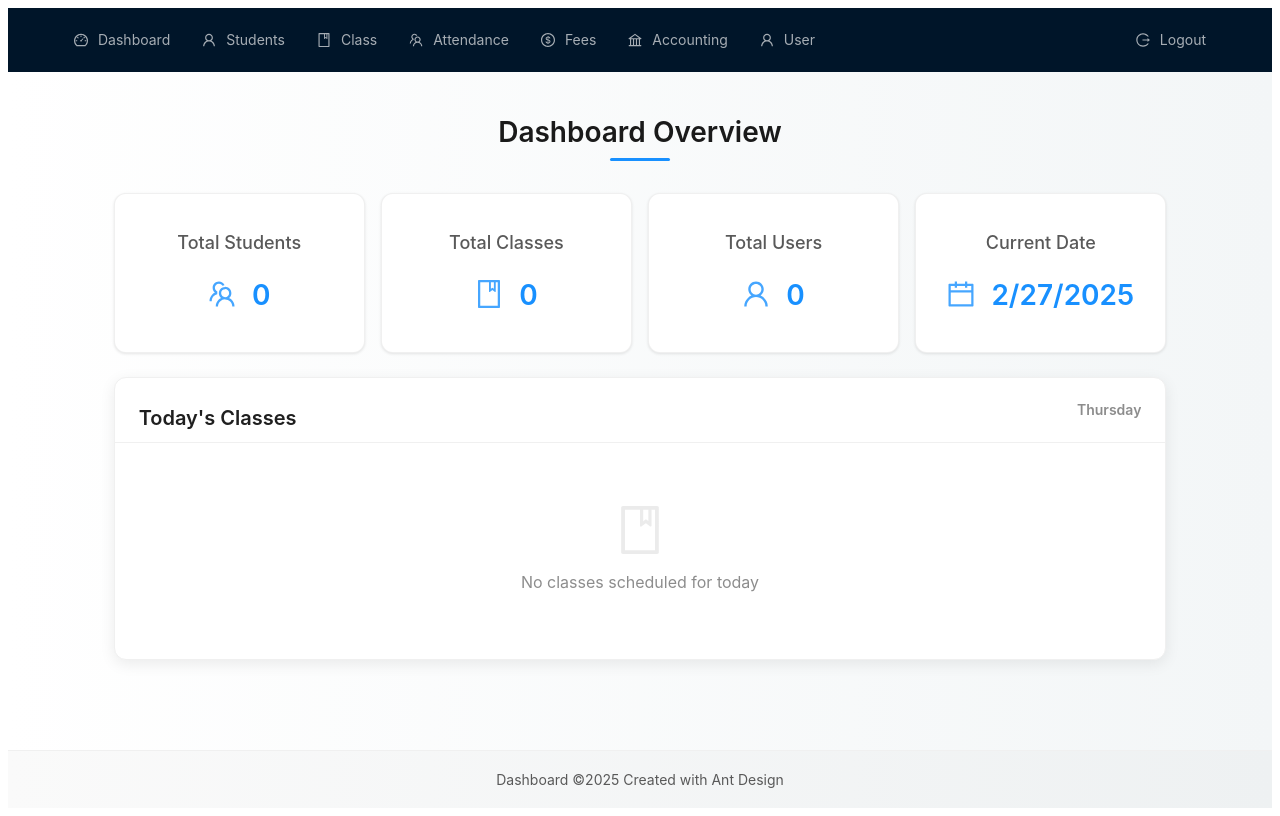
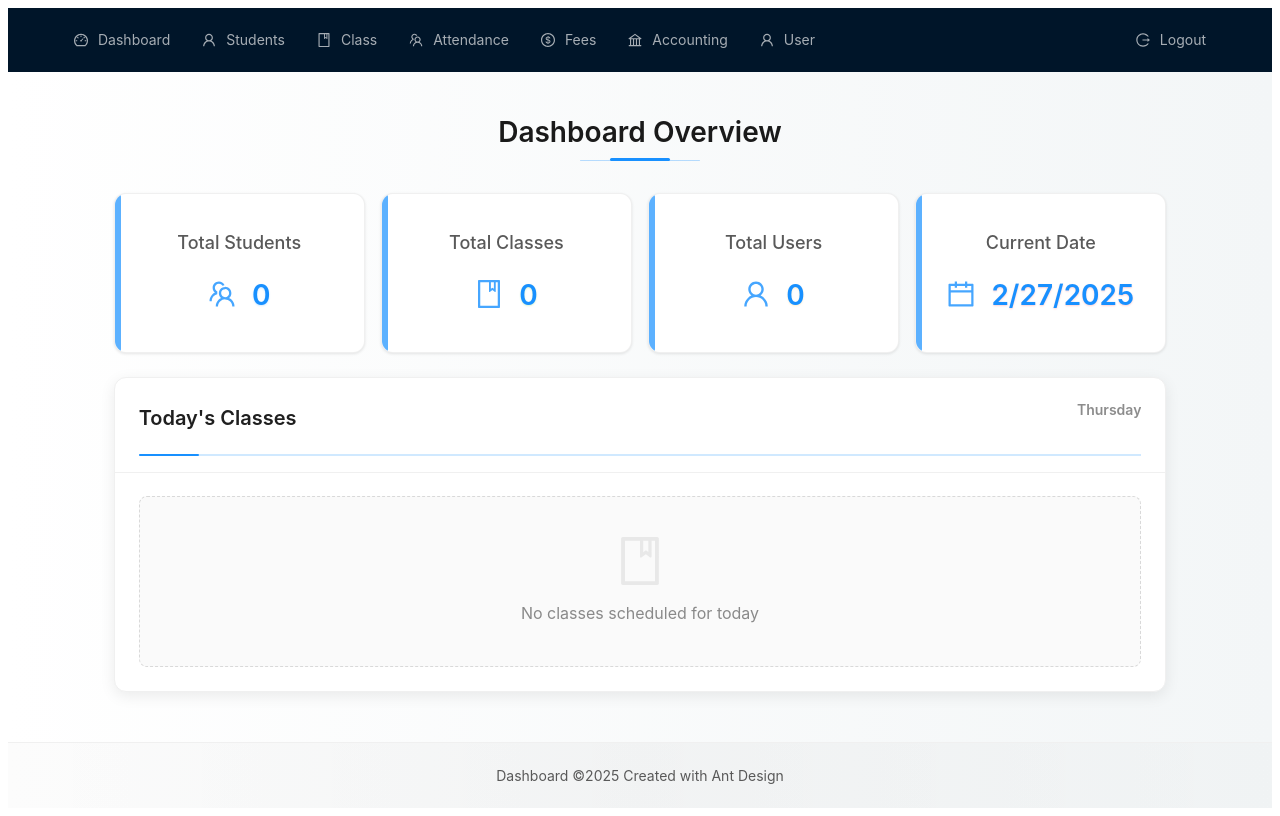
Before and after one commit to ChamilkaMihiraj2002/Smart-card-webapp, a React (Vite) app in the folder frontend/: page /dashboard in a window 1280 px wide. Built offline with nearby package versions, Linux system fonts and the light colour scheme.

Commit message:
Update Dashboard.css

```diff
--- a/frontend/src/pages/Dashboard.css
+++ b/frontend/src/pages/Dashboard.css
@@ -31,6 +31,19 @@
     border-radius: 2px;
 }
 
+/* Enhanced title design with accent decoration */
+.dashboard-title::before {
+    content: '';
+    position: absolute;
+    bottom: 0;
+    left: 50%;
+    transform: translateX(-50%);
+    width: 120px;
+    height: 1px;
+    background: rgba(24, 144, 255, 0.3);
+    border-radius: 2px;
+}
+
 .stat-card {
     box-shadow: 0 4px 15px rgba(0, 0, 0, 0.1);
     border-radius: 12px;
@@ -46,12 +59,34 @@
     flex-direction: column;
     justify-content: center;
     animation: fadeIn 0.5s ease-out;
+    position: relative;
+}
+
+/* Add card accent decoration */
+.stat-card::after {
+    content: '';
+    position: absolute;
+    top: 0;
+    left: 0;
+    width: 6px;
+    height: 100%;
+    background: #1890ff;
+    opacity: 0.7;
+    border-radius: 3px;
+    transition: all 0.3s ease;
 }
 
 .stat-card:hover {
     transform: translateY(-5px);
     box-shadow: 0 8px 25px rgba(0, 0, 0, 0.15);
     border-color: #1890ff;
+}
+
+/* Enhanced hover effect */
+.stat-card:hover::after {
+    width: 8px;
+    opacity: 1;
+    box-shadow: 0 0 10px rgba(24, 144, 255, 0.5);
 }
 
 .stat-card .ant-statistic {
@@ -103,6 +138,7 @@
 /* Add a hover effect for icons */
 .stat-card:hover .anticon {
     transform: scale(1.1);
+    filter: drop-shadow(0 0 5px rgba(0, 0, 0, 0.1));
 }
 
 .stat-card .anticon {
@@ -111,24 +147,29 @@
     opacity: 0.8;
 }
 
+/* Colored statistics for each card type */
 .students-stat .ant-statistic-content-value {
     color: #1890ff;
     font-size: 28px;
+    text-shadow: 0px 1px 2px rgba(24, 144, 255, 0.2);
 }
 
 .classes-stat .ant-statistic-content-value {
     color: #1890ff;
     font-size: 28px;
+    text-shadow: 0px 1px 2px rgba(82, 196, 26, 0.2);
 }
 
 .users-stat .ant-statistic-content-value {
     color: #1890ff;
     font-size: 28px;
+    text-shadow: 0px 1px 2px rgba(250, 173, 20, 0.2);
 }
 
 .date-stat .ant-statistic-content-value {
     color: #1890ff;
     font-size: 28px;
+    text-shadow: 0px 1px 2px rgba(245, 34, 45, 0.2);
 }
 
 .dashboard-footer {
@@ -138,6 +179,13 @@
     border-top: 1px solid #f0f0f0;
     font-size: 14px;
     color: #595959;
+}
+
+/* Enhanced footer with subtle gradient */
+.dashboard-footer {
+    background: linear-gradient(to right, rgba(0, 0, 0, 0.01), rgba(0, 0, 0, 0.03), rgba(0, 0, 0, 0.01));
+    padding: 24px;
+    font-size: 14px;
 }
 
 @media (max-width: 768px) {
@@ -165,6 +213,19 @@
     }
 }
 
+/* New animation for cards */
+@keyframes pulse {
+    0% {
+        box-shadow: 0 4px 15px rgba(0, 0, 0, 0.1);
+    }
+    50% {
+        box-shadow: 0 4px 20px rgba(24, 144, 255, 0.15);
+    }
+    100% {
+        box-shadow: 0 4px 15px rgba(0, 0, 0, 0.1);
+    }
+}
+
 .ant-card-head-title {
   font-size: 16px;
   font-weight: 600;
@@ -172,6 +233,13 @@
 
 .ant-card {
   box-shadow: 0 1px 3px rgba(0,0,0,0.1);
+  transition: all 0.3s ease;
+}
+
+/* Add hover effect to all cards */
+.ant-card:hover {
+  box-shadow: 0 4px 12px rgba(0,0,0,0.15);
+  transform: translateY(-3px);
 }
 
 /* Today's Classes Section Styling */
@@ -179,12 +247,30 @@
   display: flex;
   justify-content: space-between;
   align-items: center;
+  margin-bottom: 16px;
+  border-bottom: 2px solid rgba(24, 144, 255, 0.2);
+  padding-bottom: 12px;
+  position: relative;
+}
+
+/* Add decorative element to section headers */
+.today-classes-header::after {
+  content: '';
+  position: absolute;
+  bottom: -2px;
+  left: 0;
+  width: 60px;
+  height: 2px;
+  background: #1890ff;
+  border-radius: 2px;
 }
 
 .today-classes-card {
   box-shadow: 0 4px 15px rgba(0, 0, 0, 0.08);
   border-radius: 12px;
   animation: fadeIn 0.6s ease-out;
+  background: white;
+  overflow: hidden;
 }
 
 .class-card {
@@ -193,6 +279,24 @@
   border-radius: 10px;
   overflow: hidden;
   border-top: 4px solid #1890ff;
+  position: relative;
+}
+
+/* Add colorful indicators for different class types */
+.class-card.math {
+  border-top-color: #1890ff;
+}
+
+.class-card.science {
+  border-top-color: #52c41a;
+}
+
+.class-card.history {
+  border-top-color: #faad14;
+}
+
+.class-card.language {
+  border-top-color: #f5222d;
 }
 
 .class-card:hover {
@@ -210,6 +314,13 @@
   font-size: 20px;
   color: #1890ff;
   margin-right: 10px;
+  transition: all 0.3s ease;
+}
+
+/* Enhance subject icons */
+.class-card:hover .subject-icon {
+  transform: scale(1.15);
+  color: #096dd9;
 }
 
 .class-card-time {
@@ -219,6 +330,14 @@
   padding: 6px 10px;
   border-radius: 6px;
   margin-bottom: 12px;
+  transition: all 0.3s ease;
+}
+
+/* Enhance time indicator */
+.class-card:hover .class-card-time {
+  background-color: #e6f7ff;
+  transform: scale(1.02);
+  box-shadow: 0 2px 6px rgba(24, 144, 255, 0.1);
 }
 
 .time-icon {
@@ -231,6 +350,23 @@
   margin-top: 12px;
   padding-top: 12px;
   border-top: 1px solid #f0f0f0;
+  position: relative;
+}
+
+/* Add subtle highlighting to details section */
+.class-card-details::before {
+  content: '';
+  position: absolute;
+  top: -1px;
+  left: 0;
+  width: 40px;
+  height: 1px;
+  background: #1890ff;
+  transition: all 0.3s ease;
+}
+
+.class-card:hover .class-card-details::before {
+  width: 60px;
 }
 
 .class-id-badge {
@@ -240,6 +376,14 @@
   font-size: 12px;
   display: inline-block;
   margin-top: 6px;
+  transition: all 0.3s ease;
+}
+
+/* Enhance ID badge */
+.class-card:hover .class-id-badge {
+  background-color: #e6f7ff;
+  color: #1890ff;
+  box-shadow: 0 2px 4px rgba(24, 144, 255, 0.1);
 }
 
 .no-classes {
@@ -250,4 +394,77 @@
   padding: 40px 0;
   color: #bfbfbf;
   text-align: center;
+  background: rgba(0, 0, 0, 0.02);
+  border-radius: 8px;
+  border: 1px dashed #d9d9d9;
 }
+
+/* Progress indicator for dashboard */
+.dashboard-progress {
+  margin-top: 24px;
+  margin-bottom: 36px;
+}
+
+.progress-title {
+  font-size: 18px;
+  margin-bottom: 16px;
+  font-weight: 500;
+  display: flex;
+  align-items: center;
+}
+
+.progress-icon {
+  margin-right: 8px;
+  color: #1890ff;
+}
+
+.ant-progress-text {
+  font-weight: 600;
+}
+
+/* Enhanced status indicators */
+.status-badge {
+  position: absolute;
+  top: 10px;
+  right: 10px;
+  padding: 2px 8px;
+  border-radius: 10px;
+  font-size: 12px;
+  font-weight: 500;
+  letter-spacing: 0.5px;
+  box-shadow: 0 2px 4px rgba(0, 0, 0, 0.1);
+}
+
+.status-active {
+  background-color: #f6ffed;
+  color: #52c41a;
+  border: 1px solid #b7eb8f;
+}
+
+.status-pending {
+  background-color: #fff7e6;
+  color: #faad14;
+  border: 1px solid #ffd591;
+}
+
+.status-completed {
+  background-color: #e6f7ff;
+  color: #1890ff;
+  border: 1px solid #91d5ff;
+}
+
+/* Glassmorphism effect for featured items */
+.featured-item {
+  background: rgba(255, 255, 255, 0.8);
+  backdrop-filter: blur(10px);
+  border: 1px solid rgba(255, 255, 255, 0.18);
+  box-shadow: 0 8px 32px rgba(31, 38, 135, 0.1);
+  border-radius: 12px;
+  padding: 24px;
+  transition: all 0.3s ease;
+}
+
+.featured-item:hover {
+  box-shadow: 0 8px 32px rgba(31, 38, 135, 0.2);
+  transform: translateY(-5px);
+}
```
